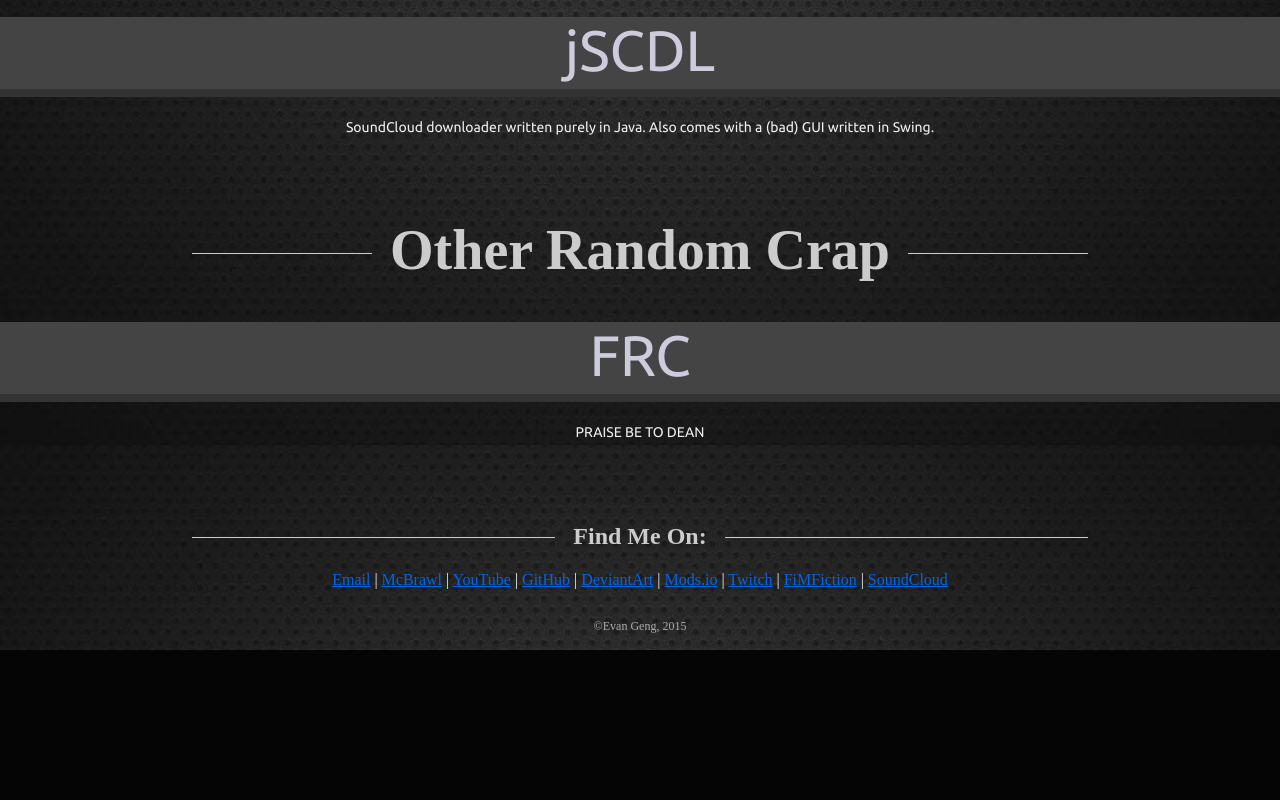
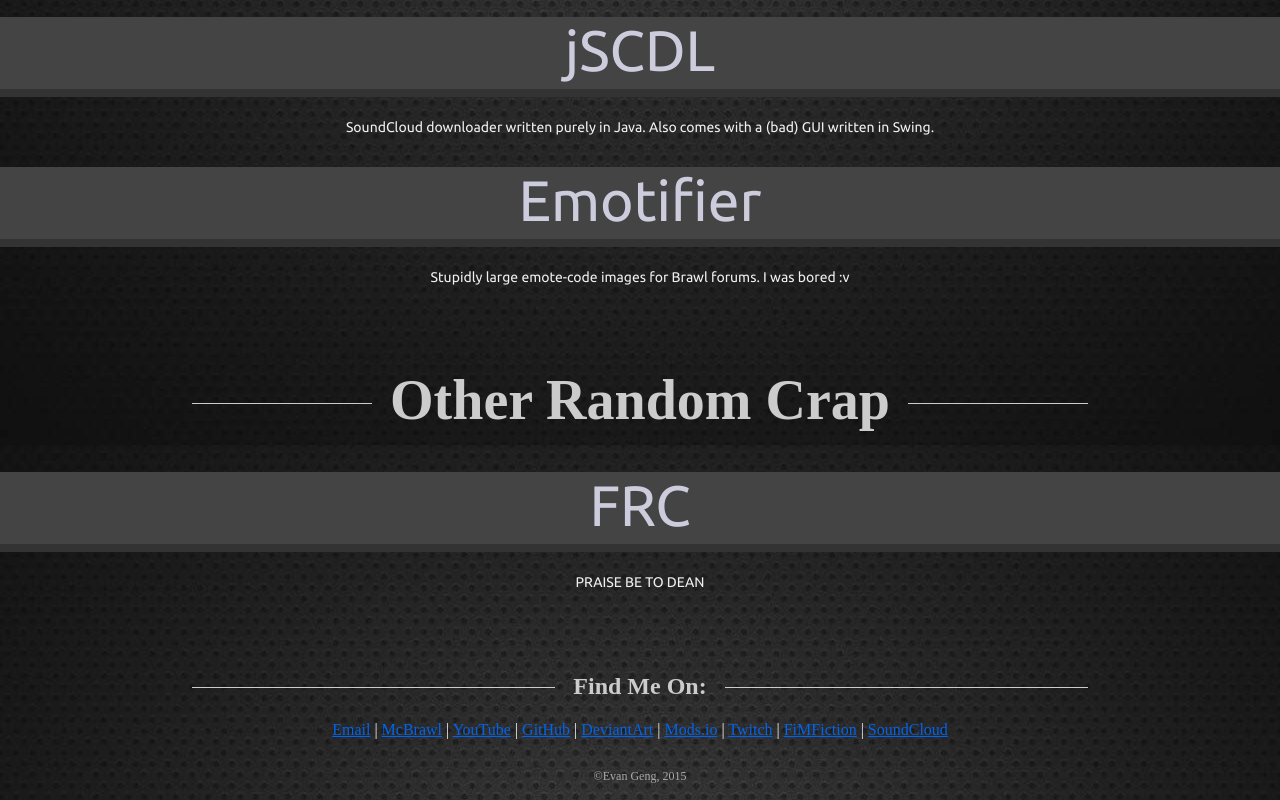
Before and after one commit to phantamanta44/legacy-site, a plain HTML site: page projects.html in a window 1280 px wide. Shown: the part 1955-2755 px from the top of the page. Before the commit the page ends 2605 px from the top, so only its background shows below. Drawn offline with Linux system fonts and the light colour scheme; a web font is replaced by a local one.

Commit message:
Add Emotifier to projects page

```diff
--- a/projects.html
+++ b/projects.html
@@ -42,6 +42,8 @@
 		    <p>Command-line program for evaluating Hardy-Weinberg expressions.</p>
 		    <li><a href="https://github.com/phantamanta44/jSCDL">jSCDL</a></li>
 		    <p>SoundCloud downloader written purely in Java. Also comes with a (bad) GUI written in Swing.</p>
+		    <li><a href="https://www.cubbyusercontent.com/pl/emote.jar/_8f9ea120e10040539e015b9b6dbc9457">Emotifier</a></li>
+ 		    <p>Stupidly large emote-code images for Brawl forums. I was bored :v</p>
 	        </ul>
 	        <h1 class="divider">Other Random Crap</h1>
 	        <ul class="widelist">
```
